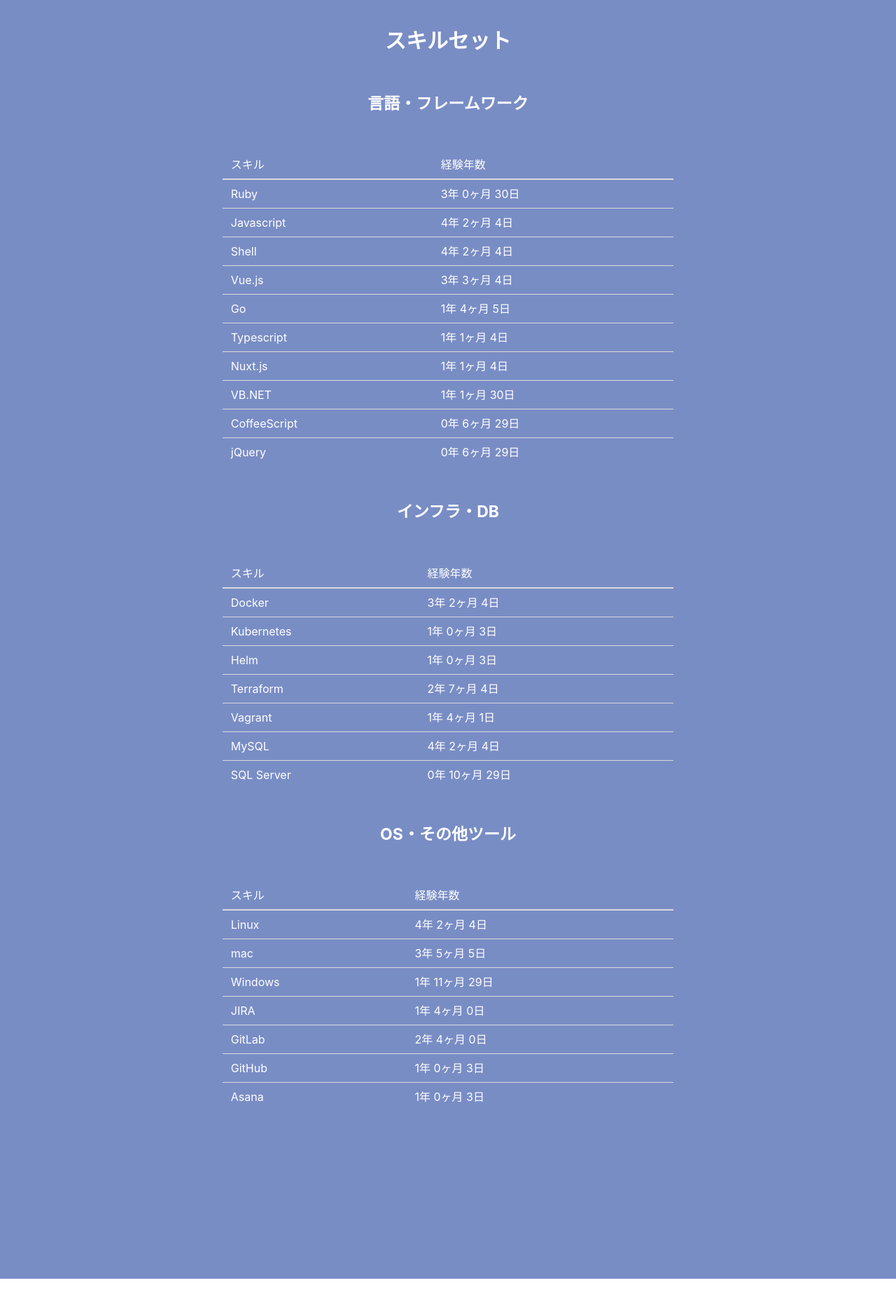
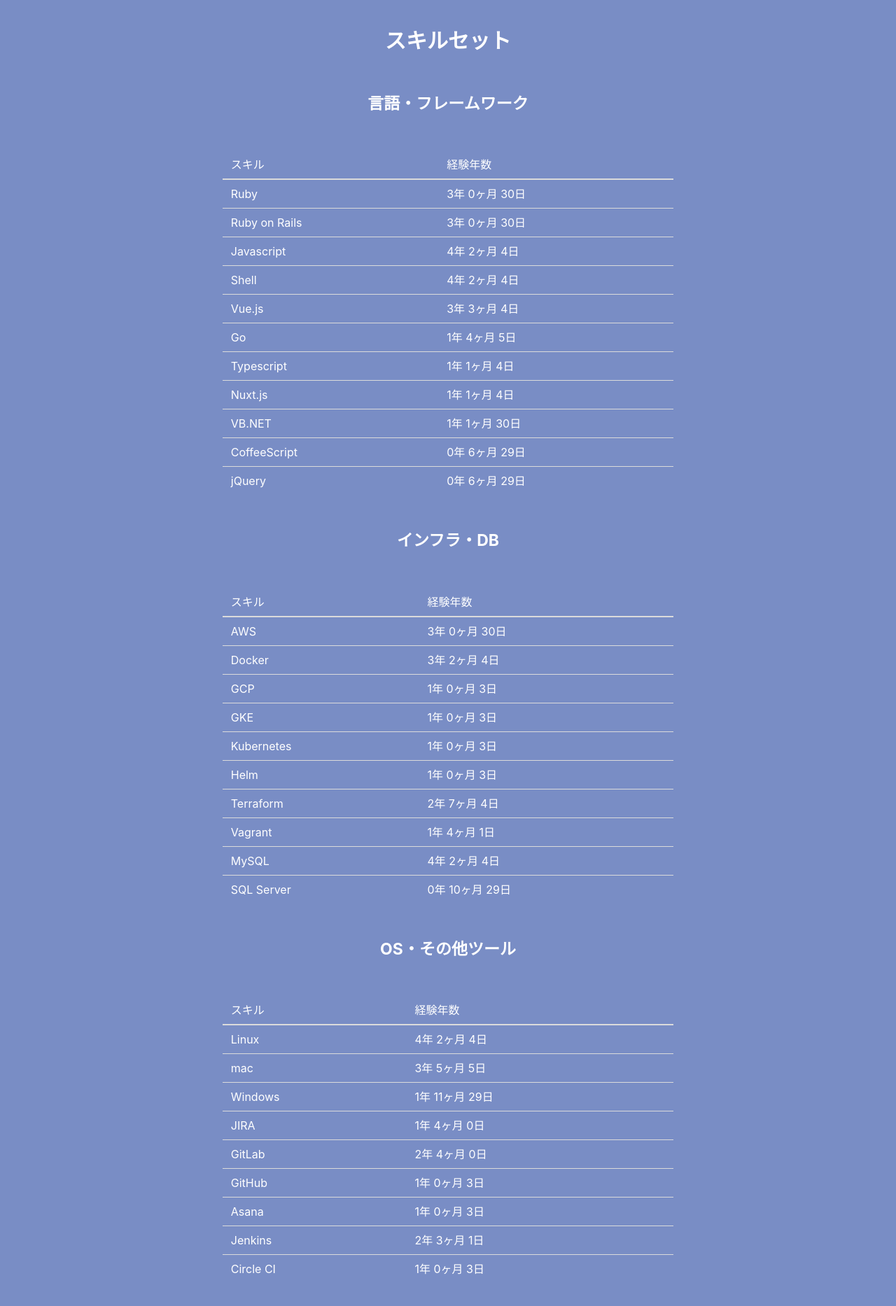
Before and after one commit to yasunaga-shuto/portfolio, a Next.js app: page / in a window 1280 px wide. Shown: the part 1663-3529 px from the top of the page at 70% size. Before the commit the page ends 3490 px from the top, so only its background shows below. Built offline with nearby package versions, Linux system fonts and the light colour scheme.

Commit message:
skill追加

```diff
--- a/pages/index.tsx
+++ b/pages/index.tsx
@@ -12,6 +12,7 @@
   }
   const langs: Skill[] = [
     { name: "Ruby", start: "2018-09-01", end: "2021-10-01" },
+    { name: "Ruby on Rails", start: "2018-09-01", end: "2021-10-01" },
     { name: "Javascript", start: "2018-09-01", end: "current" },
     { name: "Shell", start: "2018-09-01", end: "current" },
     { name: "Vue.js", start: "2019-08-01", end: "current" },
@@ -23,7 +24,10 @@
     { name: "jQuery", start: "2018-09-01", end: "2019-04-01" },
   ]
   const infra: Skill[] = [
+    { name: "AWS", start: "2018-09-01", end: "2021-10-01" },
     { name: "Docker", start: "2019-09-01", end: "current" },
+    { name: "GCP", start: "2021-11-01", end: "current" },
+    { name: "GKE", start: "2021-11-01", end: "current" },
     { name: "Kubernetes", start: "2021-11-01", end: "current" },
     { name: "Helm", start: "2021-11-01", end: "current" },
     { name: "Terraform", start: "2020-04-01", end: "current" },
@@ -39,6 +43,8 @@
     { name: "GitLab", start: "2019-06-01", end: "2021-10-01" },
     { name: "GitHub", start: "2021-11-01", end: "current" },
     { name: "Asana", start: "2021-11-01", end: "current" },
+    { name: "Jenkins", start: "2019-06-01", end: "2021-09-01" },
+    { name: "Circle CI", start: "2021-11-01", end: "current" },
   ]
   const years = (skill: Skill) => {
     const start = moment(skill.start)
```
